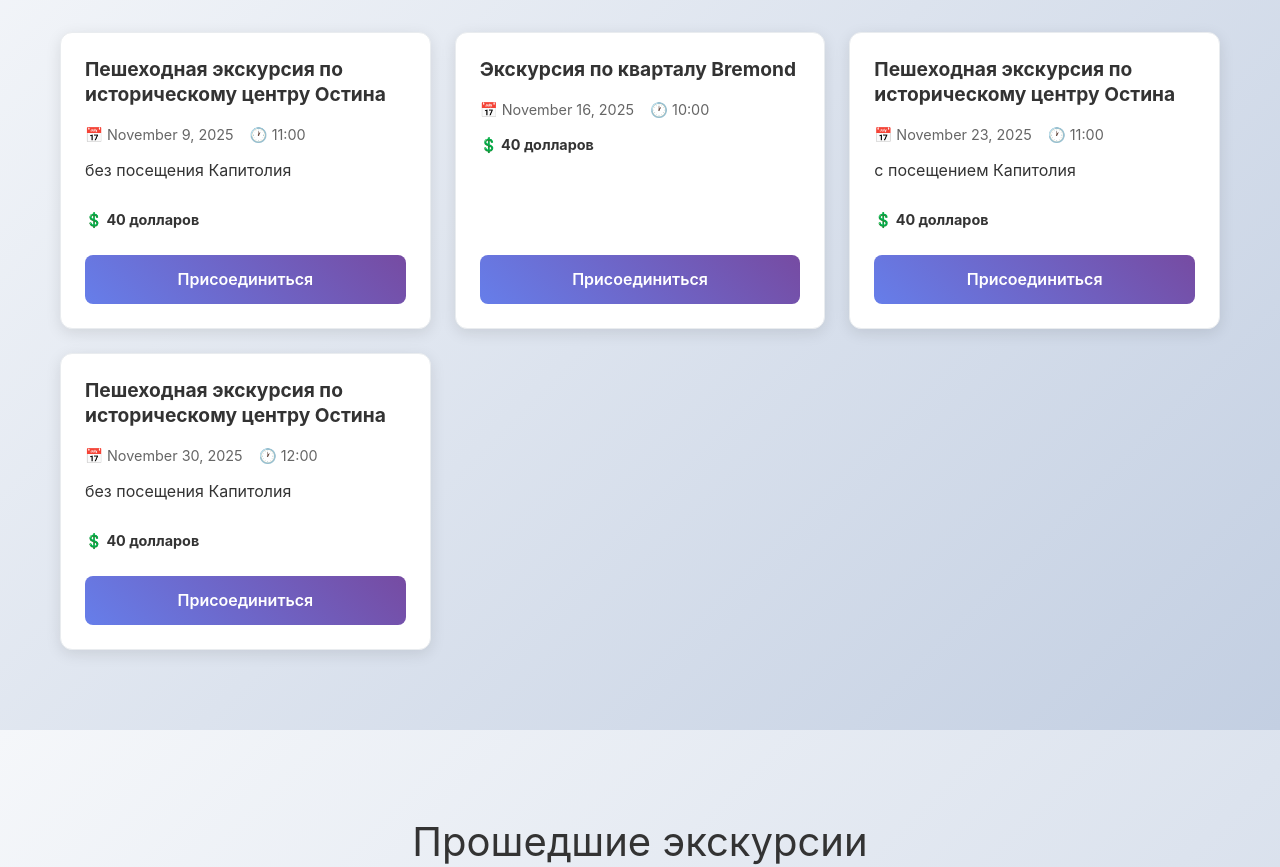
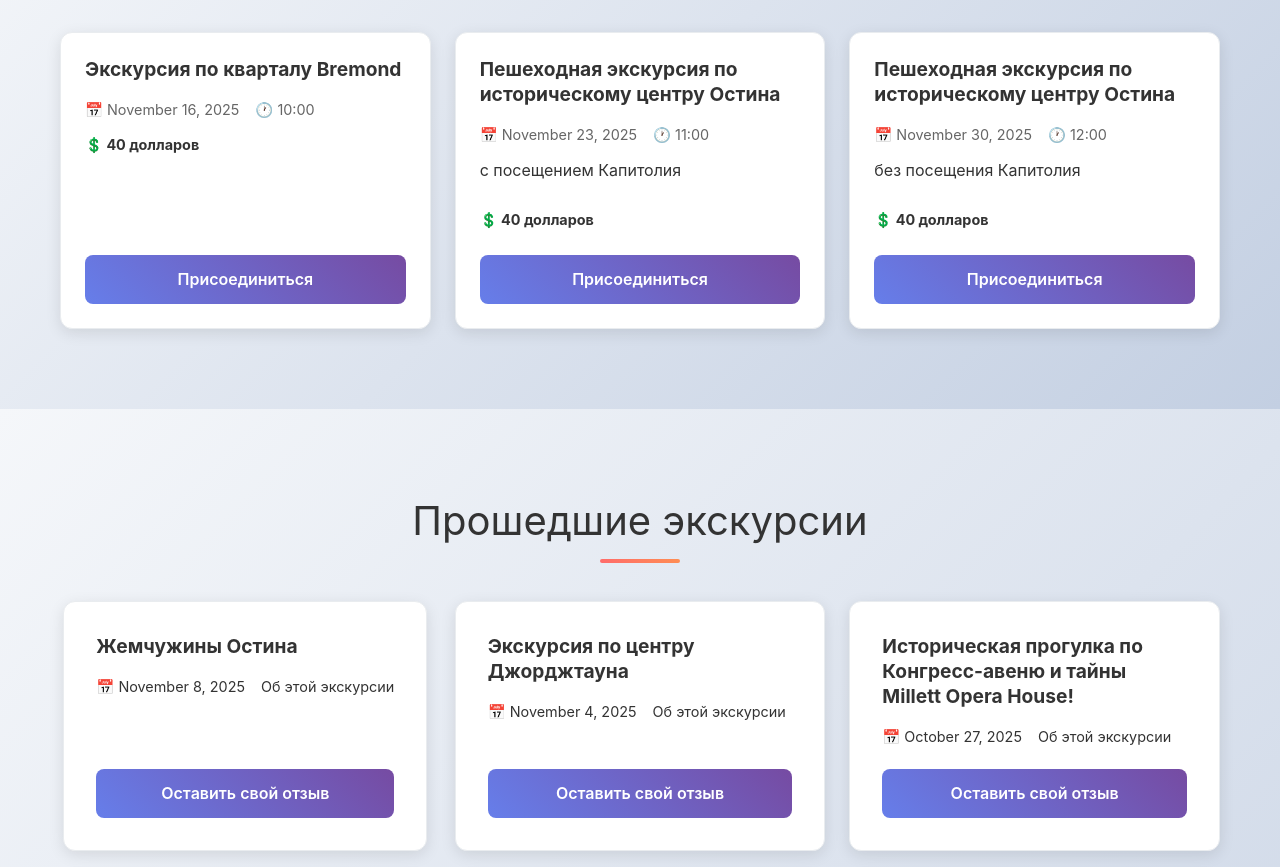
Before and after one commit to tatiana-act/nextjs-boilerplate, a Next.js app: page / in a window 1280 px wide. Shown: the part 5420-6287 px from the top of the page. Built offline with nearby package versions, Linux system fonts and the light colour scheme.

Commit message:
add recent private tour

```diff
--- a/data/RecentTours.ts
+++ b/data/RecentTours.ts
@@ -1,6 +1,15 @@
 import { PastTour } from '@/types/tour';
 
 const pastTours: PastTour[] = [
+    {
+        id: 'tour21',
+        tourId: 'Acstm',
+        date: '2025-11-08',
+        time: '10:00',
+        eventUrl: 'https://www.facebook.com/groups/662224066870718/posts/739147259178398/',
+        eventImage: '110825acstm.jpg',
+        feedbacks: []
+    },
     {
         id: 'tour22',
         tourId: 'Gcrt',
@@ -9,7 +18,6 @@ const pastTours: PastTour[] = [
         eventUrl: 'https://www.facebook.com/groups/662224066870718/posts/754095341016923/',
         eventImage: '110425grt.jpg',
         feedbacks: []
-
     },
     {
         id: 'tour14',
--- a/data/upcomingTours.ts
+++ b/data/upcomingTours.ts
@@ -1,14 +1,6 @@
 import { UpcomingTour } from '@/types/tour';
 
 export const upcomingTours: UpcomingTour[] = [
-    {
-        id: 'tour21',
-        tourId: 'Acap',
-        date: '2025-11-09',
-        time: '11:00',
-        price: 40,
-        bonus: 'без посещения Капитолия'
-    },
     {
         id: 'tour23',
         tourId: 'Brmn',
```
Also changed, not shown: public/110825acstm.jpg (added).
